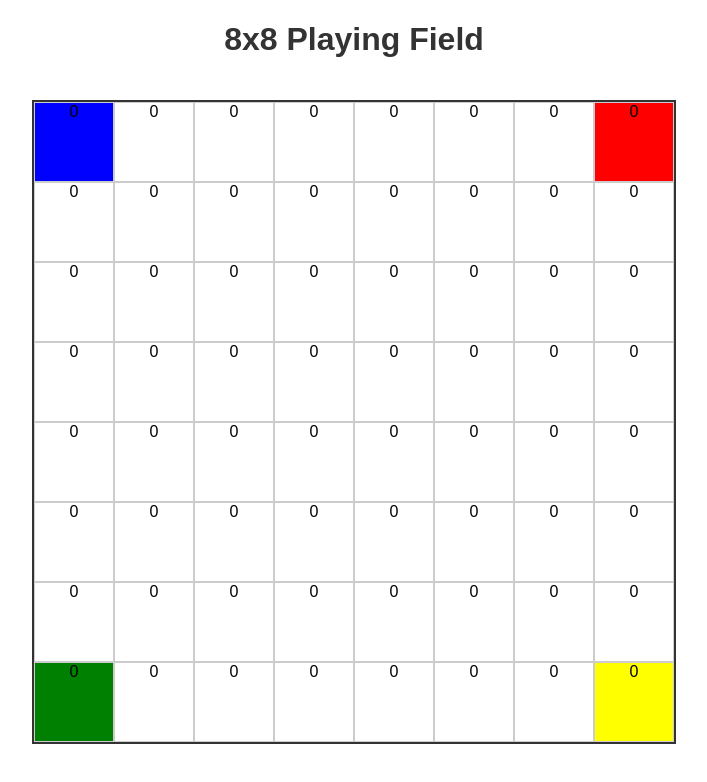
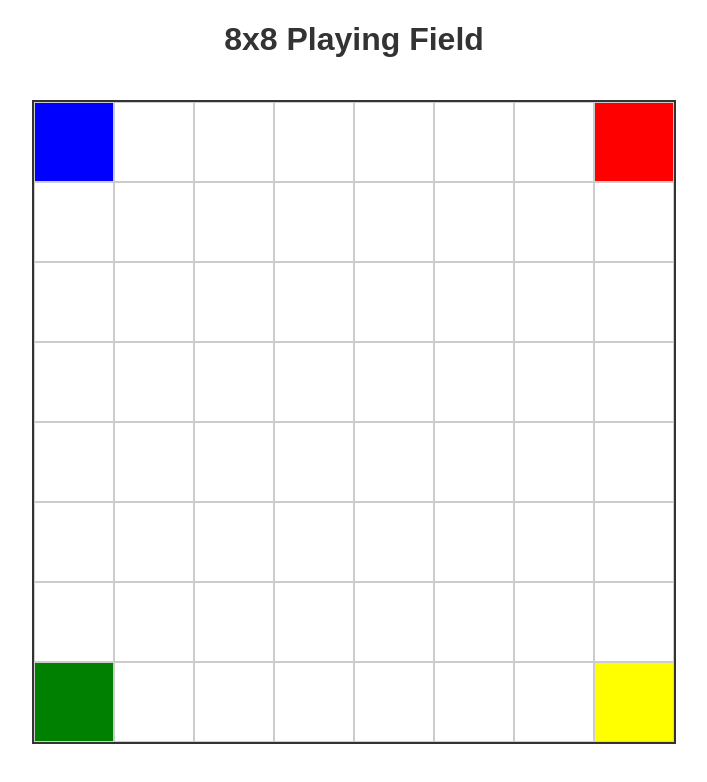
Before and after one commit to thommann/Winkeladvokat, an Angular app: page / in a window 1280 px wide. Shown: the top 782 px of the page, without its empty margins (286-993 px from the left). Built offline with nearby package versions, Linux system fonts and the light colour scheme.

Commit message:
Remove redundant `selected` text binding from cell component
The `selected` binding was not being used effectively and has been removed to simplify the cell template. This change improves code clarity and reduces unnecessary DOM updates.

```diff
--- a/src/app/playing-field/cell/cell.component.html
+++ b/src/app/playing-field/cell/cell.component.html
@@ -4,5 +4,4 @@
   (click)="onClick()"
   [style]="{'background-color': backgroundColor}"
 >
-  {{ selected }}
 </div>
```
